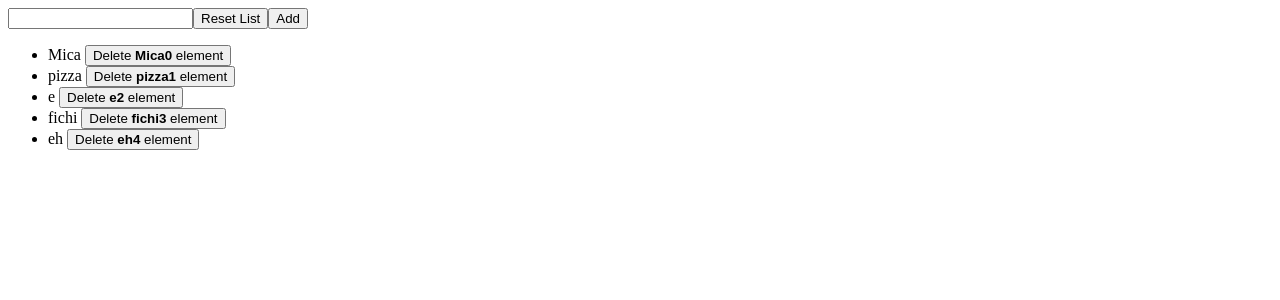
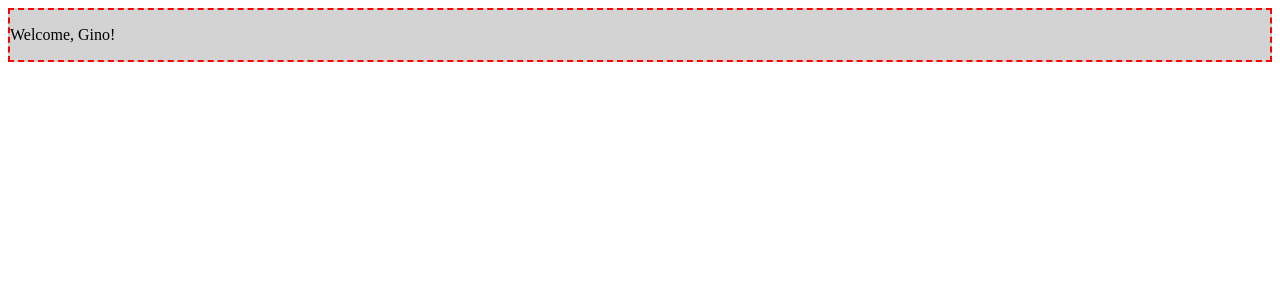
Before and after one commit to Riccardo1091/React-exercises, a React (Create React App) app in the folder forms-lists-and-styling/: page / in a window 1280 px wide. Shown: the top 300 px of the page. Built offline with nearby package versions, Linux system fonts and the light colour scheme.

Commit message:
styling-components-01

```diff
--- a/forms-lists-and-styling/src/App.js
+++ b/forms-lists-and-styling/src/App.js
@@ -1,11 +1,12 @@
 import React from 'react'
-import { TodoList } from './todoList'
+import { Welcome } from './welcome'
+
 
 export class App extends React.Component {
     render() {
         return (
             <>
-               <TodoList/>
+               <Welcome className="welcome" name="Gino"/>
             </>
         )
     }
--- /dev/null
+++ b/forms-lists-and-styling/src/index.css
@@ -0,0 +1,4 @@
+.welcome {
+    background-color:lightGrey;
+    border:2px dashed red;
+}
--- a/forms-lists-and-styling/src/index.js
+++ b/forms-lists-and-styling/src/index.js
@@ -1,5 +1,6 @@
 import {App} from './app'
 import {createRoot} from 'react-dom/client'
+import './index.css'
 
 const root = createRoot(document.querySelector('#root'))
 root.render(<App tab="home"/>)
--- a/forms-lists-and-styling/src/todoList.js
+++ /dev/null
@@ -1,67 +0,0 @@
-import React, {createRef} from 'react';
-
-export class TodoList extends React.Component {
-    state = {
-        items: ["Mica", "pizza", "e", "fichi", "eh"]
-    }
-
-    // Setstate diretto
-    // handleAddTodo = e => {
-    //     e.preventDefault();
-    //     this.setState({
-    //         items: this.state.items.concat(e.target.elements.addTodo.value)
-    //     })
-    // }
-
-    // Variante con callback e return
-    // handleAddTodo = e => {
-    //     e.preventDefault();
-    //     this.setState(statoPrecedente => {
-    //         return {
-    //             items: statoPrecedente.items.concat(e.target.elements.addTodo.value)
-    //         }
-    //     })
-    // }
-
-    // Variante con callback "senza" return e rest operator
-    handleAddTodo = e => {
-        e.preventDefault();
-        this.setState(statoPrecedente => ({
-                //items: statoPrecedente.items.concat(e.target.elements.addTodo.value)
-                items: [...statoPrecedente.items, e.target.elements.addTodo.value]
-        }))
-    }
-
-    refReset = createRef();
-    componentDidUpdate() {
-        this.refReset.current.value = '';
-    }
-
-    handleResetList = e => {
-        this.setState({
-            items: []
-        })
-    }
-
-    handleDeleteTodo = item => {
-        this.setState(statoPrecedente => ({
-            items: statoPrecedente.items.filter(el => el !== item)
-        }))
-    }
-
-    render() {
-        return (
-            <>
-                <form onSubmit={this.handleAddTodo}>
-                    <input name="addTodo" type="text" ref={this.refReset}/>
-                    <button type="reset" onClick={this.handleResetList}>Reset List</button>
-                    <button type="submit">Add</button>
-                </form>
-                <ul className="todo-list">
-                    {this.state.items.map((item, index) => <li key={item + index}>{item} <button onClick={() => this.handleDeleteTodo(item)}>Delete <strong>{item + index}</strong> element</button></li>)}
-                </ul>
-            </>
-        )
-
-    }
-}
--- /dev/null
+++ b/forms-lists-and-styling/src/welcome.js
@@ -0,0 +1,13 @@
+// props01
+import React from "react";
+
+export class Welcome extends React.Component {
+    render() {
+        return (
+            <>  <div className={this.props.className}>
+                    {this.props.name ? <p>Welcome, {this.props.name}!</p> : <p>Welcome, stranger!</p>}
+                </div>
+            </>
+        )
+    }
+}
```
